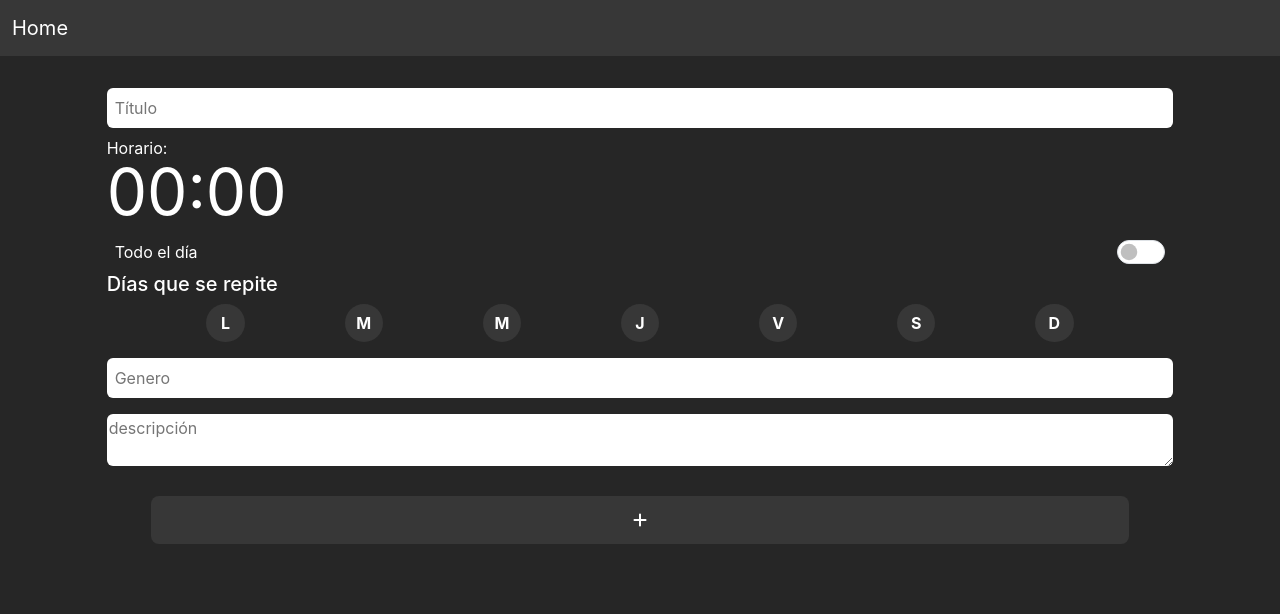
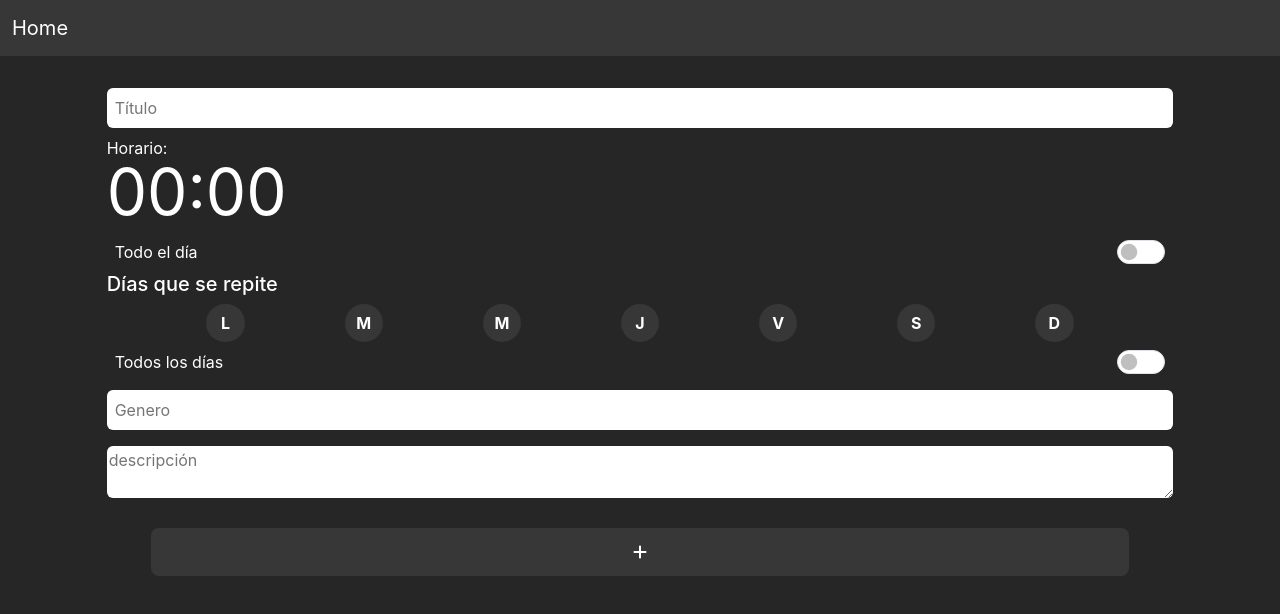
Before and after one commit to fede-vazquez/tasklist_react, a React (Create React App) app: page /taskList/form in a window 1280 px wide. Shown: the top 614 px of the page. Built offline with nearby package versions, Linux system fonts and the light colour scheme.

Commit message:
Agrega funcionalidad al formulario de creación de tareas, para poder seleccionar todos los días de la semana. Gracias a un checkbox que ejecuta cada función para cada día de la semana, agregandolo al formulario y cambiando su color de fondo para que este 'activo'.

```diff
--- a/src/components/task_list/task-form/DaysSelector.jsx
+++ b/src/components/task_list/task-form/DaysSelector.jsx
@@ -1,4 +1,7 @@
-import React from "react";
+import React, { useRef } from "react";
+
+function DaysSelector({ handleMultipleCheckbox }) {
+  const allDaysSelected = useRef();
 
   const daysInWeek = [
     { dayId: 1, name: "Lunes" },
@@ -10,7 +13,7 @@ const daysInWeek = [
     { dayId: 7, name: "Domingo" },
   ];
 
-function handleChecked(e) {
+  function handleCheckedBackground(e) {
     const { checked } = e.target;
     const containerInput = e.target.parentNode;
     if (checked) {
@@ -20,7 +23,34 @@ function handleChecked(e) {
     }
   }
 
-function DaysSelector({ handleMultipleCheckbox }) {
+  function checkedAllCheckbox(e) {
+    daysInWeek.forEach((day, i) => {
+      const inputDay = document.getElementById(`circle_checkbox_${day.name}`);
+
+      // Si el check está activado, pone todo en true, en caso contrario lo coloca en false.
+      inputDay.checked = e.target.checked ? true : false;
+
+      // Crea un "evento" para que pueda las funciones puedan trabajar bien.
+      const fakeEvent = {
+        target: {
+          checked: inputDay.checked,
+          parentNode: inputDay.parentNode,
+          getAttribute: () => {
+            return day.name;
+          },
+        },
+      };
+
+      // Usa el handleChecked() para agregar o eliminar los días del form.
+      // y el color de fondo.
+      // El setTimeout es para una pequeña animación
+      setTimeout(() => {
+        handleCheckedBackground(fakeEvent);
+        handleMultipleCheckbox(fakeEvent, "weekDaySelected", day.dayId);
+      }, 30 * i);
+    });
+  }
+
   return (
     <div className="my-2">
       <h2 className="fs-5">Días que se repite</h2>
@@ -39,12 +69,28 @@ function DaysSelector({ handleMultipleCheckbox }) {
               type="checkbox"
               onChange={(e) => {
                 handleMultipleCheckbox(e, "weekDaySelected", day.dayId);
-                handleChecked(e);
+                handleCheckedBackground(e);
               }}
             />
           </li>
         ))}
       </ul>
+      <div className="d-flex align-items-center justify-content-between px-2 form-switch pt-2">
+        <label htmlFor="task_check_repeat_all_days">
+          <p>Todos los días</p>
+        </label>
+        <input
+          ref={allDaysSelected}
+          id="task_check_repeat_all_days"
+          className="form-check-input m-0"
+          type="checkbox"
+          role="switch"
+          name="repeatAllDay"
+          onChange={(e) => {
+            checkedAllCheckbox(e);
+          }}
+        />
+      </div>
     </div>
   );
 }
--- a/src/hooks/useForm.js
+++ b/src/hooks/useForm.js
@@ -45,10 +45,10 @@ export const useForm = (initialForm, validations) => {
 
   function handleMultipleCheckbox(e, formInputName, checkboxId) {
     const customAttribute = e.target.getAttribute("customattribute");
-
     const { checked } = e.target;
 
-    let selectedChecked = [...(form[formInputName] || [])];
+    setForm((prevForm) => {
+      let selectedChecked = [...(prevForm[formInputName] || [])];
 
       if (checked) {
         selectedChecked.push({
@@ -56,15 +56,15 @@ export const useForm = (initialForm, validations) => {
           checkboxName: customAttribute,
         });
       } else {
-      const customCheckedList = selectedChecked.filter((checkedItem) => {
-        return checkedItem.checkboxName !== customAttribute;
-      });
-      selectedChecked = customCheckedList;
+        selectedChecked = selectedChecked.filter(
+          (checkedItem) => checkedItem.checkboxName !== customAttribute
+        );
       }
 
-    setForm({
-      ...form,
+      return {
+        ...prevForm,
         [formInputName]: selectedChecked,
+      };
     });
   }
 
```
Lines whose indentation alone changed are shown as unchanged.
